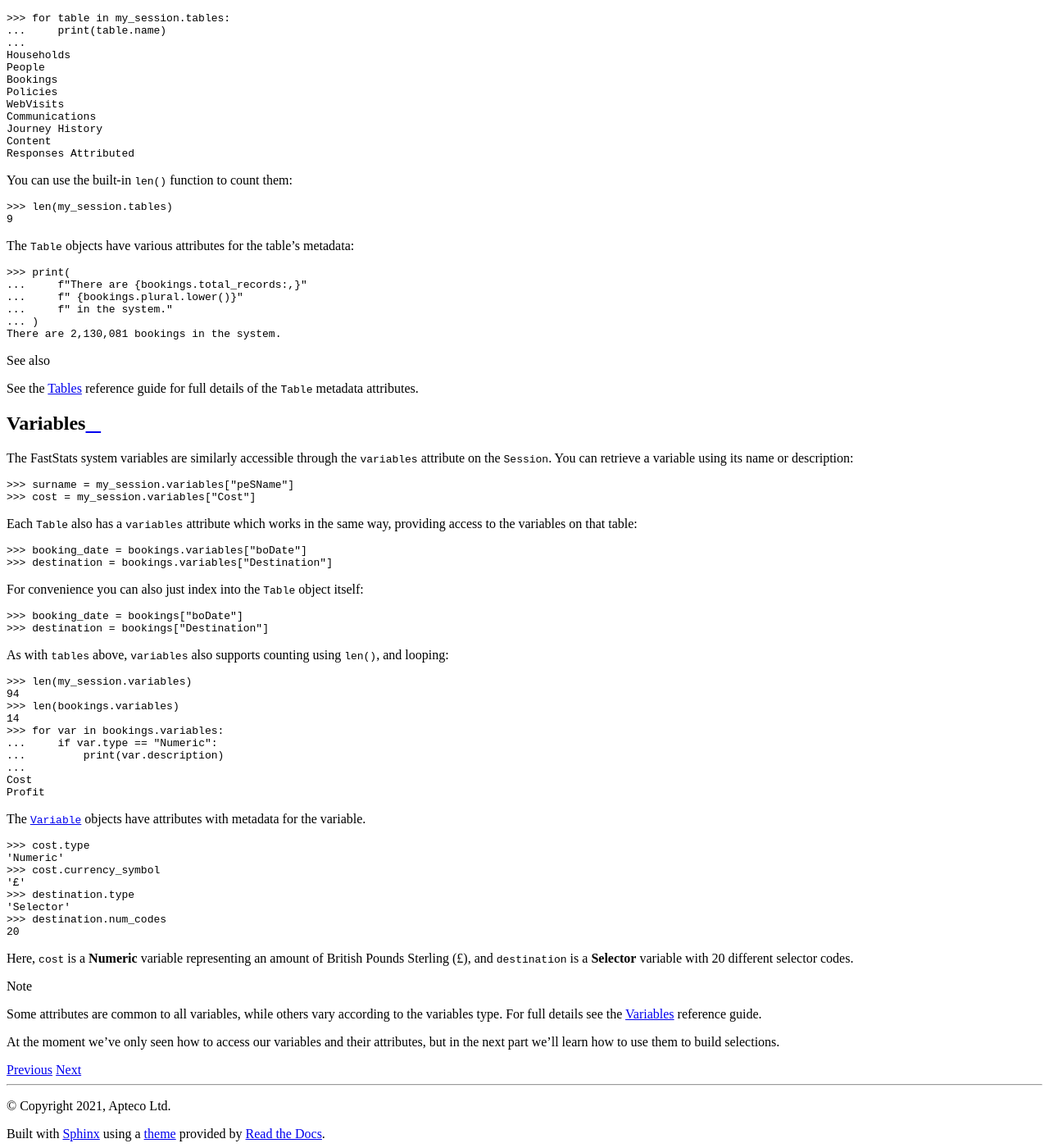
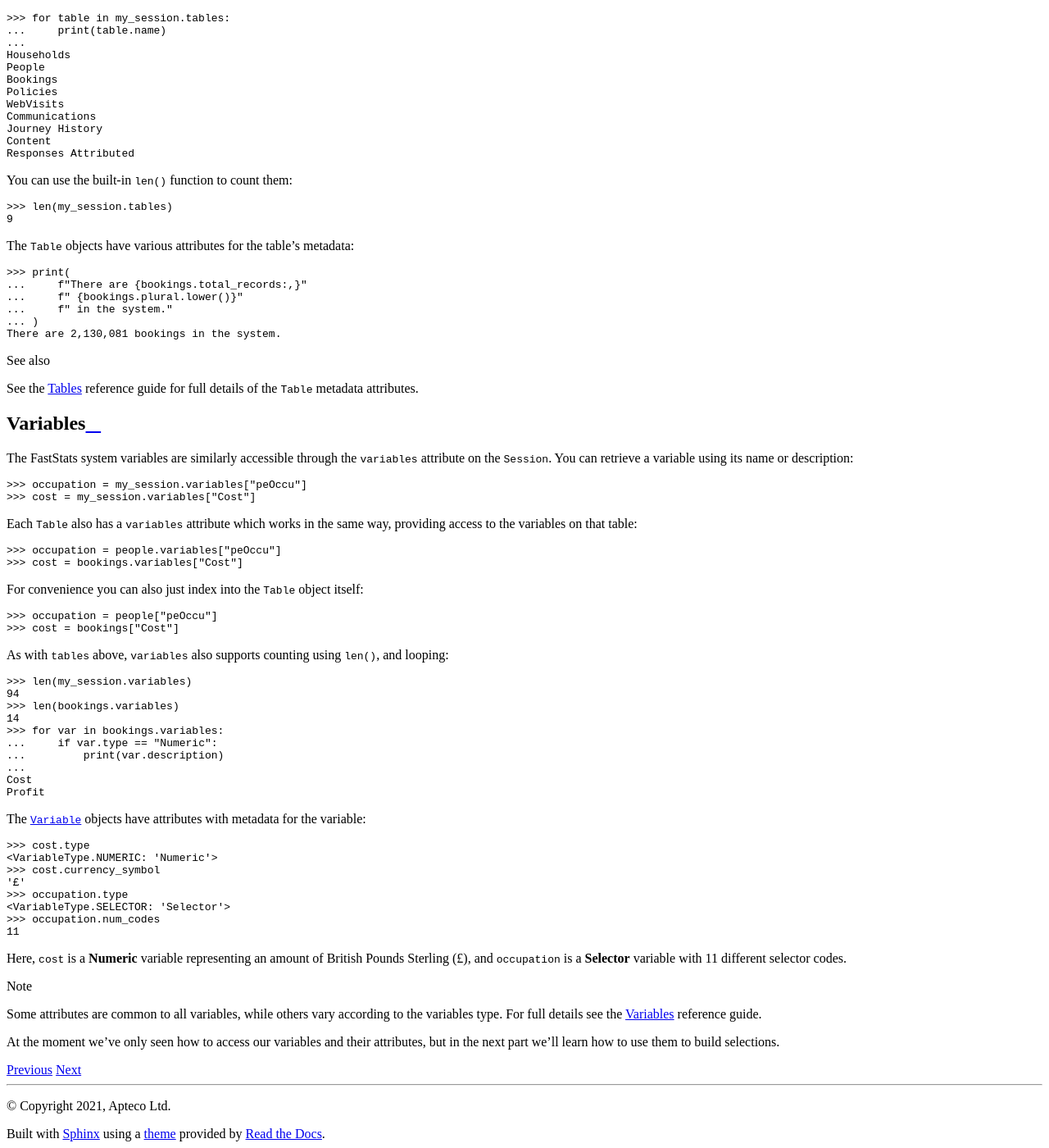
Before and after one commit to Apteco/py-apteco, a Sphinx documentation site: the page built from docs/source/tutorials/tutorial_02.rst, in a window 1280 px wide and 1400 px high, scrolled down 841 px. Shown: the whole window at 82% size. Built offline with Sphinx 7.4.7 and the Read the Docs theme 2.0.0, drawn with Linux system fonts in a browser that asks for light colours.

Commit message:
Update examples about accessing variables (10c0bb4). [AB#3118] - make variables consistent over the different accessing mechanisms - also update output of `.type` calls to reflect new Enum for variable types

```diff
--- a/docs/source/tutorials/tutorial_02.rst
+++ b/docs/source/tutorials/tutorial_02.rst
@@ -68,7 +68,7 @@ You can retrieve a variable using its name or description:
 
 .. code-block:: python
 
-    >>> surname = my_session.variables["peSName"]
+    >>> occupation = my_session.variables["peOccu"]
     >>> cost = my_session.variables["Cost"]
 
 Each :class:`Table` also has a :attr:`variables` attribute which works in the same way,
@@ -76,15 +76,15 @@ providing access to the variables on that table:
 
 .. code-block:: python
 
-    >>> booking_date = bookings.variables["boDate"]
-    >>> destination = bookings.variables["Destination"]
+    >>> occupation = people.variables["peOccu"]
+    >>> cost = bookings.variables["Cost"]
 
 For convenience you can also just index into the :class:`Table` object itself:
 
 .. code-block:: python
 
-    >>> booking_date = bookings["boDate"]
-    >>> destination = bookings["Destination"]
+    >>> occupation = people["peOccu"]
+    >>> cost = bookings["Cost"]
 
 As with :attr:`tables` above,
 :attr:`variables` also supports counting using :func:`len`, and looping:
@@ -102,22 +102,22 @@ As with :attr:`tables` above,
     Cost
     Profit
 
-The :class:`Variable` objects have attributes with metadata for the variable.
+The :class:`Variable` objects have attributes with metadata for the variable:
 
 .. code-block:: python
 
     >>> cost.type
-    'Numeric'
+    <VariableType.NUMERIC: 'Numeric'>
     >>> cost.currency_symbol
     '£'
-    >>> destination.type
-    'Selector'
-    >>> destination.num_codes
-    20
+    >>> occupation.type
+    <VariableType.SELECTOR: 'Selector'>
+    >>> occupation.num_codes
+    11
 
 Here, ``cost`` is a **Numeric** variable
 representing an amount of British Pounds Sterling (£),
-and ``destination`` is a **Selector** variable with 20 different selector codes.
+and ``occupation`` is a **Selector** variable with 11 different selector codes.
 
 .. note::
     Some attributes are common to all variables,
```
Also changed, not shown: docs/source/getting_started.rst (+7 -5 lines), docs/source/reference/topics/variables.rst (+8 -4 lines).
